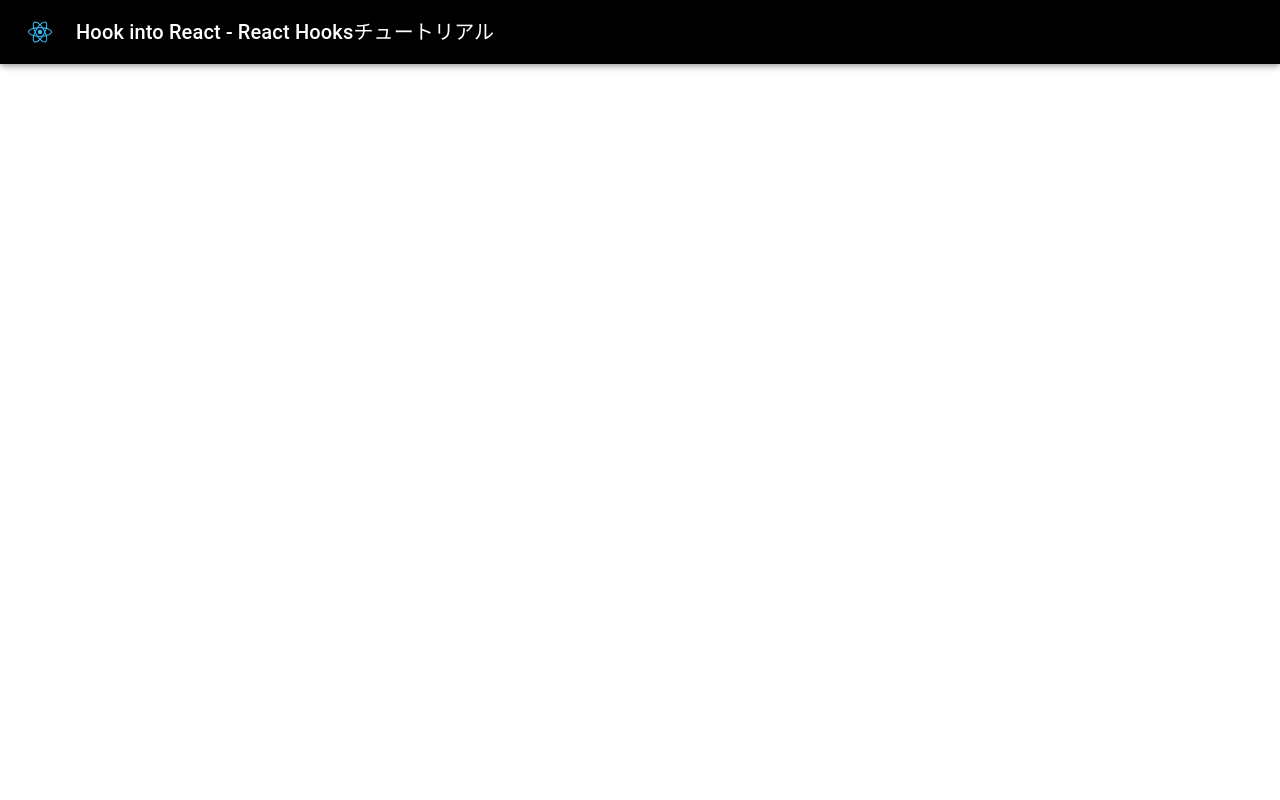
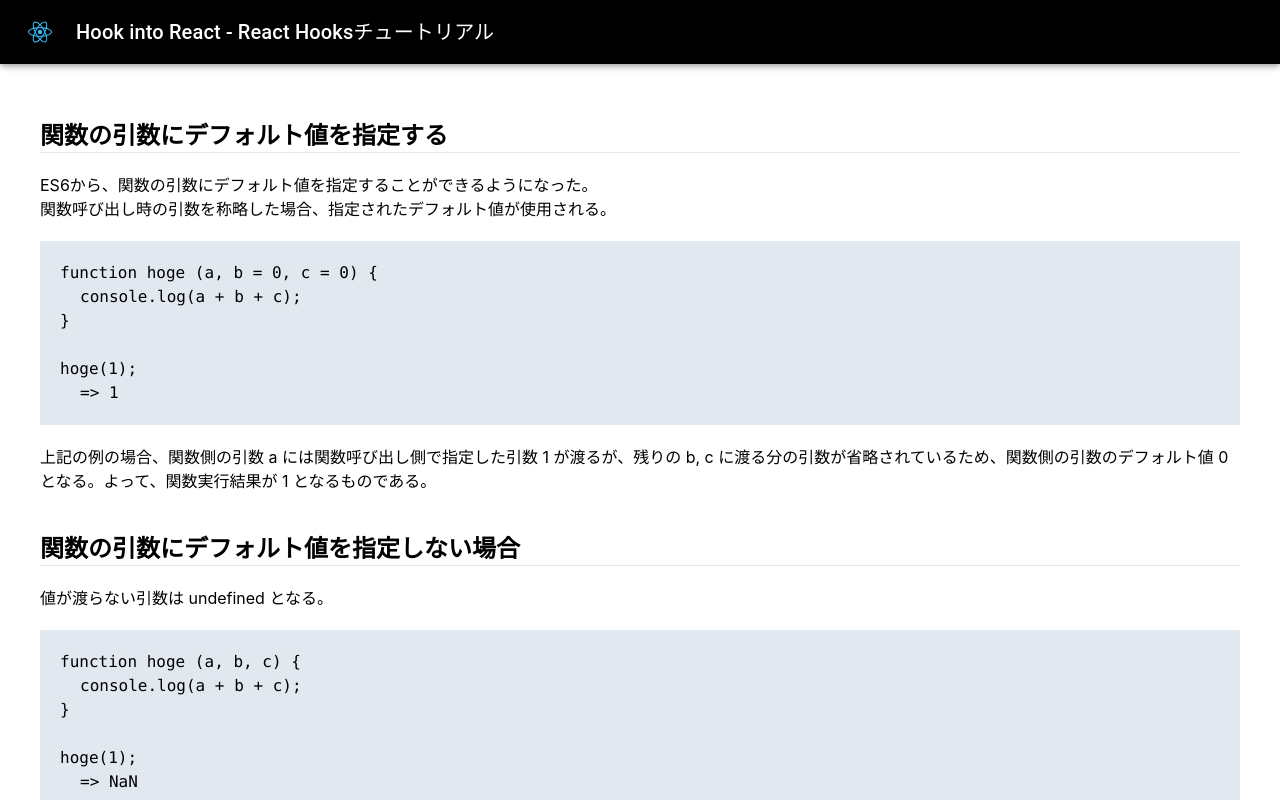
Before and after one commit to Teppeichang/react_hooks_tutorial, a React (Create React App) app: page /default-parameters in a window 1280 px wide. Shown: the top 800 px of the page. Built offline with nearby package versions, Linux system fonts and the light colour scheme.

Commit message:
Feat: 関数の引数のデフォルト値に関する解説ページの追加

```diff
--- a/src/App.jsx
+++ b/src/App.jsx
@@ -7,6 +7,7 @@ import AboutES6 from "./pages/AboutES6";
 import LetAndConst from "./pages/LetAndConst";
 import TemplateLiterals from "./pages/TemplateLiterals";
 import AllowFunction from "./pages/AllowFunction";
+import DefaultParaeters from "./pages/DefaultParaeters";
 import DestructuringAssignment from "./pages/DestructuringAssignment";
 import SpreadSyntax from "./pages/SpreadSyntax";
 import ConditionalOperator from "./pages/ConditionalOperator";
@@ -26,6 +27,7 @@ function App() {
         <Route path="/let-and-const" element={<LetAndConst />}/>
         <Route path="/template-literals" element={<TemplateLiterals />}/>
         <Route path="/allow-function" element={<AllowFunction />}/>
+        <Route path="/default-parameters" element={<DefaultParaeters />}/>
         <Route path="/destructing-assignment" element={<DestructuringAssignment />}/>
         <Route path="/spread-syntax" element={<SpreadSyntax />}/>
         <Route path="/conditional-operator" element={<ConditionalOperator />}/>
--- a/src/components/Header.jsx
+++ b/src/components/Header.jsx
@@ -41,6 +41,9 @@ const Header = () => {
           <Link to="/allow-function" className="hover:text-sky-400 hover:underline pl-5">
             アロー関数
           </Link>
+          <Link to="/default-parameters" className="hover:text-sky-400 hover:underline pl-5">
+            関数のデフォルト引数
+          </Link>
           <Link to="/destructing-assignment" className="hover:text-sky-400 hover:underline pl-5">
             分割代入
           </Link>
--- a/src/pages/AboutES6.jsx
+++ b/src/pages/AboutES6.jsx
@@ -40,7 +40,7 @@ const AboutES6 = () => {
         <br />
         分割代入 ([x, y] = [10, 20])
         <br />
-        デフォルト引数 (function(x=0, y=0))
+        関数のデフォルト引数 (function(x=0, y=0))
         <br />
         Mapオブジェクト・mapメソッド
       </code>
--- /dev/null
+++ b/src/pages/DefaultParaeters.jsx
@@ -0,0 +1,38 @@
+const DefaultParaeters = () => {
+  return (
+    <div className="my-20 px-10 flex flex-col min-h-screen">
+      <p className="text-2xl font-bold mt-10">関数の引数にデフォルト値を指定する</p>
+      <hr />
+      <p className="mt-5">ES6から、関数の引数にデフォルト値を指定することができるようになった。</p>
+      <p>関数呼び出し時の引数を称略した場合、指定されたデフォルト値が使用される。</p>
+      <code className="bg-slate-200 block mt-5 mb-5 p-5">
+        <p>function hoge (a, b = 0, c = 0) {"{"}</p>
+        <p className="ml-5">console.log(a + b + c);</p>
+        <p>{"}"}</p>
+        <br />
+        <p>hoge(1);</p>
+        <p className="ml-5">={">"} 1</p>
+      </code>
+      <p>
+        上記の例の場合、関数側の引数 a には関数呼び出し側で指定した引数 1 が渡るが、残りの b, c
+        に渡る分の引数が省略されているため、関数側の引数のデフォルト値 0
+        となる。よって、関数実行結果が 1 となるものである。
+      </p>
+      <p className="text-2xl font-bold mt-10">関数の引数にデフォルト値を指定しない場合</p>
+      <hr />
+      <p className="mt-5">値が渡らない引数は undefined となる。</p>
+      <code className="bg-slate-200 block mt-5 mb-5 p-5">
+        <p>function hoge (a, b, c) {"{"}</p>
+        <p className="ml-5">console.log(a + b + c);</p>
+        <p>{"}"}</p>
+        <br />
+        <p>hoge(1);</p>
+        <p className="ml-5">={">"} NaN</p>
+      </code>
+      <p>前項のサンプルコードの引数からデフォルト値を取り除いて、同じ呼び出し方をした際の実行結果は NaN となる。</p>
+      <p>これは、1 + undefined + undefined が関数内で実行され、その実行結果が NaN となるためである。</p>
+    </div>
+  );
+};
+
+export default DefaultParaeters;
```
